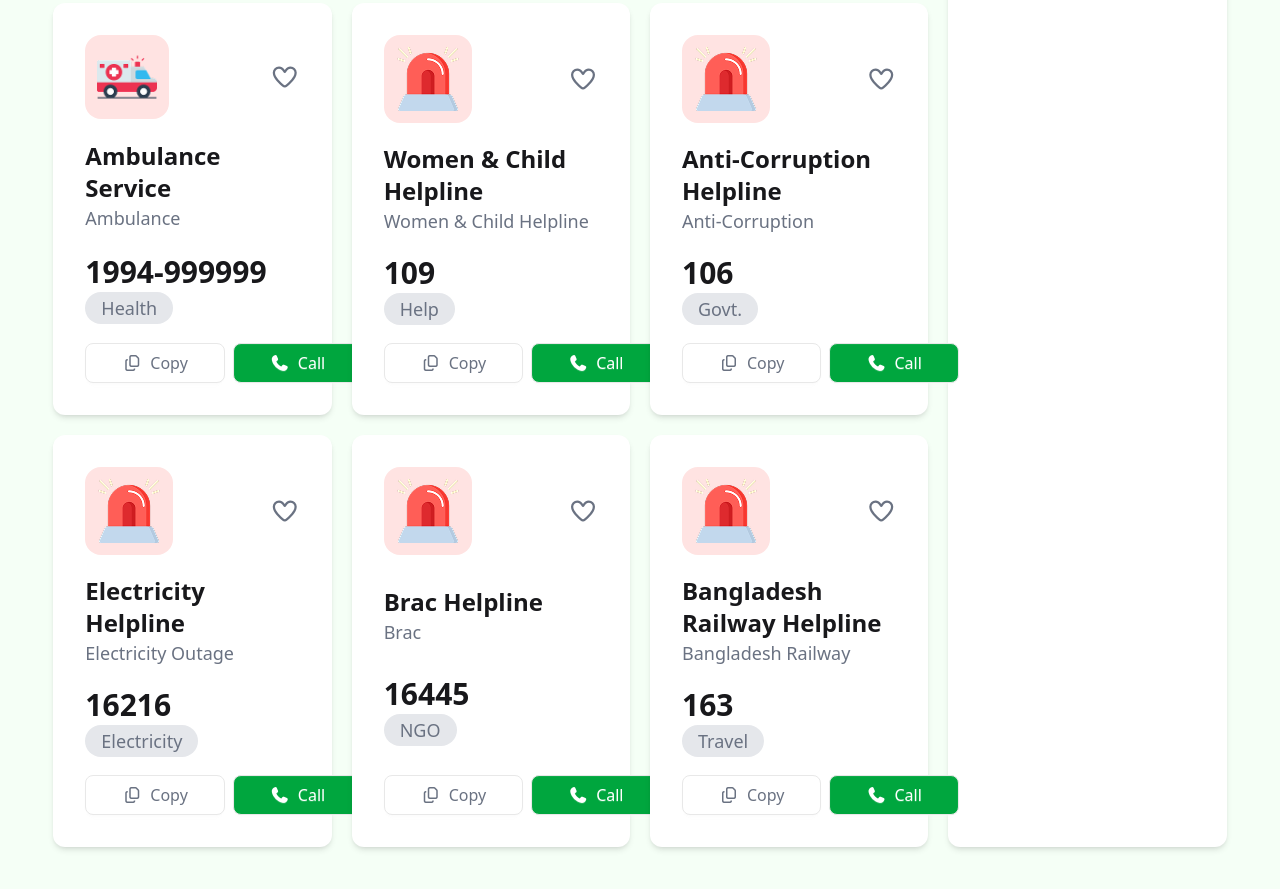
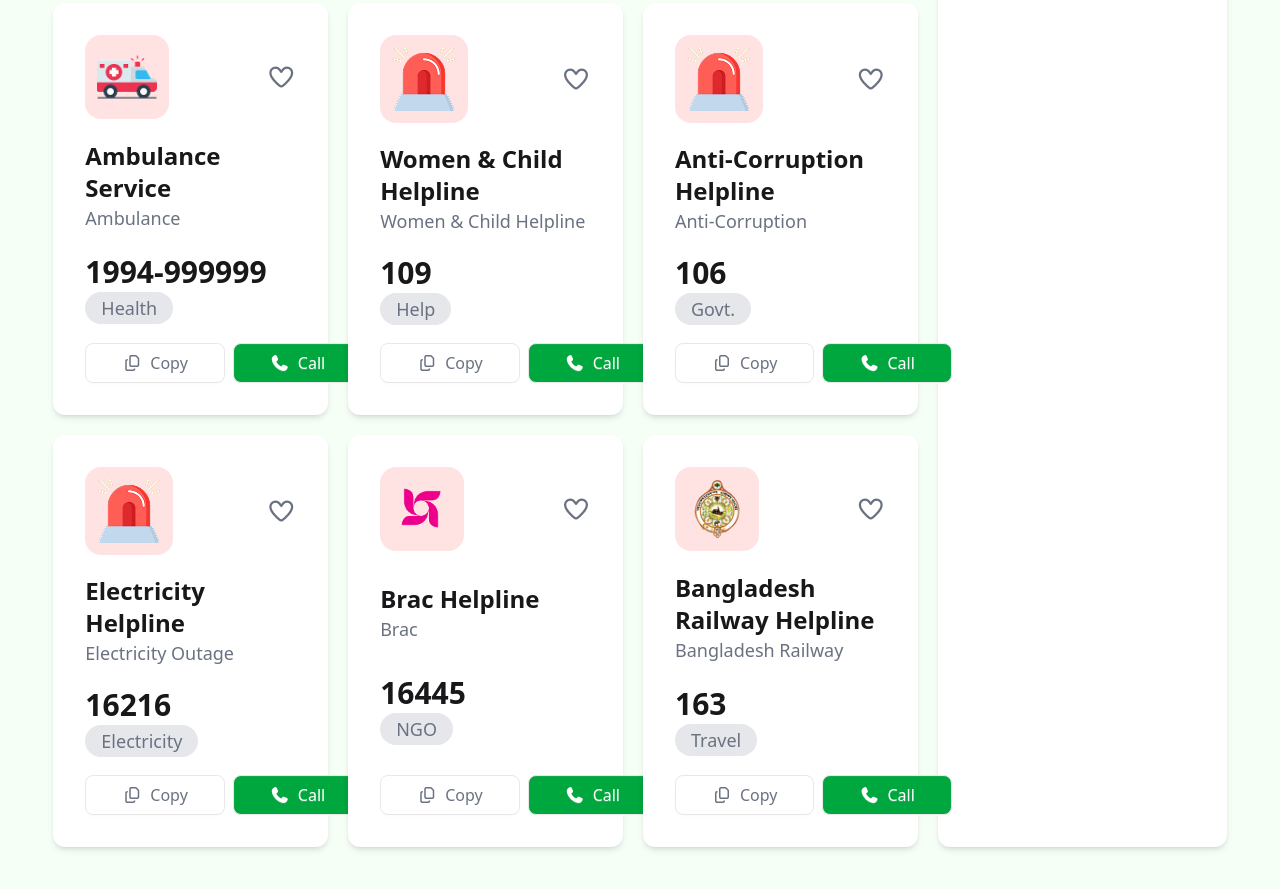
Before and after one commit to biplobrana007/emergency-hotline, a plain HTML site: page index.html in a window 1280 px wide. Shown: the part 841-1730 px from the top of the page. Drawn offline with nearby package versions, Linux system fonts and the light colour scheme; a web font is replaced by a local one.

Commit message:
fixed some responsive issue

```diff
--- a/index.html
+++ b/index.html
@@ -74,9 +74,9 @@
     </header>
     <main class="bg-[#f5fff6]">
       <!-- srvices and call history container -->
-      <section class="md:w-11/12 mx-auto px-3 lg:px-0 lg:grid grid-cols-12 py-12 gap-5 3xl:gap-10">
+      <section class="xl:w-11/12 mx-auto px-3 xl:px-0 flex flex-col-reverse  xl:flex-row py-12 gap-5 3xl:gap-10">
         <!-- services section -->
-        <section class="cards col-span-9 grid grid-cols-1 md:grid-cols-2 lg:grid-cols-3 gap-5 3xl:gap-10">
+        <section class="cards xl:flex-9/12 grid grid-cols-1 md:grid-cols-2 xl:grid-cols-3 gap-5 3xl:gap-10">
           <div class="card bg-white p-8 shadow-md rounded-xl gap-5 justify-between">
             <div class=" flex justify-between items-center">
               <img
@@ -112,7 +112,7 @@
               <img
                 src="./assets/police.png"
                 alt="horn-light"
-                class=" bg-[#FFE3E2] rounded-2xl max-w-21"
+                class=" bg-[#dfefff] rounded-2xl max-w-21"
               />
               <i class=" heart fa-regular fa-heart text-2xl text-gray-500"></i>
             </div>
@@ -290,9 +290,9 @@
           <div class="card bg-white p-8 shadow-md rounded-xl gap-5 justify-between">
             <div class=" flex justify-between items-center">
               <img
-                src="./assets/emergency.png"
+                src="./assets/brac.png"
                 alt="horn-light"
-                class="p-3 bg-[#FFE3E2] rounded-2xl"
+                class="p-3 bg-[#FFE3E2] rounded-2xl max-w-21"
               />
               <i class=" heart fa-regular fa-heart text-2xl text-gray-500"></i>
             </div>
@@ -320,9 +320,9 @@
           <div class="card bg-white p-8 shadow-md rounded-xl gap-5 justify-between">
             <div class=" flex justify-between items-center">
               <img
-                src="./assets/emergency.png"
+                src="./assets/Bangladesh-Railway.png"
                 alt="horn-light"
-                class="p-3 bg-[#FFE3E2] rounded-2xl"
+                class="p-3 bg-[#FFE3E2] rounded-2xl max-w-21"
               />
               <i class=" heart fa-regular fa-heart text-2xl text-gray-500"></i>
             </div>
@@ -349,7 +349,7 @@
           </div>
         </section>
         <!-- call history section -->
-        <aside class="col-span-3 bg-white shadow-md p-8 rounded-xl mt-10 lg:mt-0">
+        <aside class=" bg-white shadow-md p-5 xl:flex-3/12 rounded-xl mt-10 lg:mt-0">
           <div class="flex justify-between">
             <div class="flex items-center gap-1 text-2xl font-medium">
               <i class="fa-regular fa-clock text-gray-500"></i>
```
Also changed, not shown: script.js (indentation only), 3 other files.
